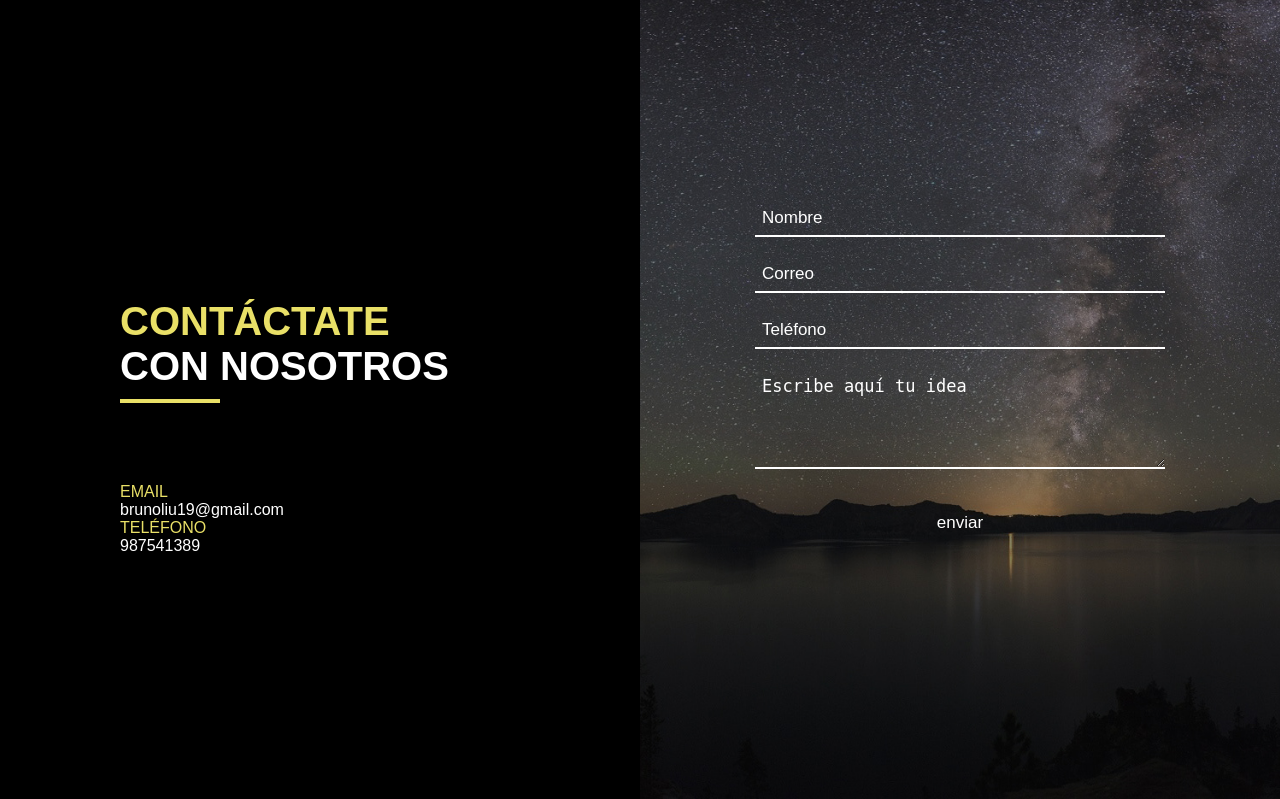
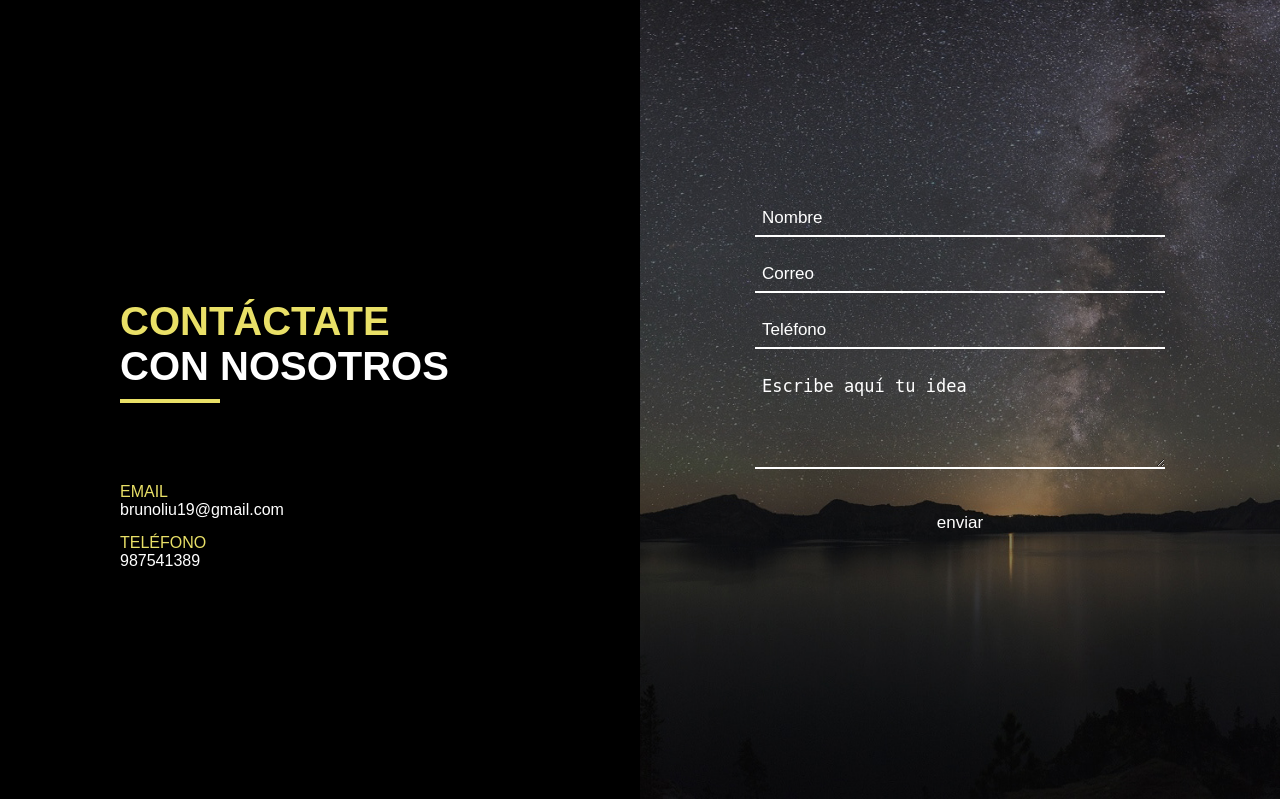
Before and after one commit to brunoliu01/crew-web, a PHP site: page /dybcrew/home.html in a window 1280 px wide; the page is wider, and only the part inside the window is pictured. Shown: the part 4081-4880 px from the top of that part. Run offline with PHP 8.4, Linux system fonts and the light colour scheme.

Commit message:
añado cambios

```diff
--- a/dybcrew/home.html
+++ b/dybcrew/home.html
@@ -179,9 +179,9 @@
                         <h1><span class="quien-text">CONTÁCTATE </span><br> CON NOSOTROS</h1>
                         <div class="line"></div>
                         <div class="container-text-info">
-                         <p><span class="info-change">EMAIL</span><br>brunoliu19@gmail.com</p>
-                         <p><span class="info-change">TELÉFONO</span><br>987541389</p>
-                         </div>
+                            <div> <p><span class="info-change">EMAIL</span><br>brunoliu19@gmail.com</p></div>
+                        <div><p class="space"><span class="info-change">TELÉFONO</span><br>987541389</p>
+                         </div></div>
                     </div>
               </div>
             <div class="fila-b">
--- a/dybcrew/style.css
+++ b/dybcrew/style.css
@@ -384,6 +384,10 @@ h1 {
     margin: 0;
 }
 
+.space {
+    margin-top: 15px;
+}
+
 form {
     width: 450px;
     margin: auto;
```
